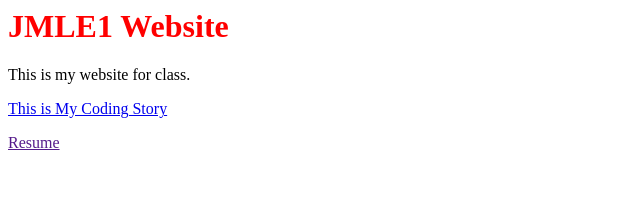
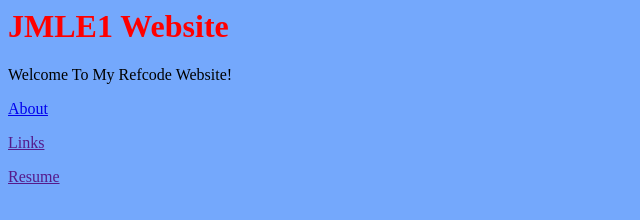
Before and after one commit to lorjo01/JMLE1_Refcode_Repository, a plain HTML site: page index.html in a window 1280 px wide. Shown: the whole page, without its empty margins (0-640 px from the left). Drawn offline with Linux system fonts and the light colour scheme.

Commit message:
Add links

```diff
--- a/index.html
+++ b/index.html
@@ -1,11 +1,23 @@
+<body>
 <h1>JMLE1 Website</h1>
-This is my website for class.
-<p>
-<a href="mystory.html">This is My Coding Story</a>
-</p>
-<a href="">Resume</a>
+Welcome To My Refcode Website!
+  <p>
+  <a href="mystory.html">About</a>
+  </p>
+  <p>
+  <a href="">Links</a>
+  </p>
+  <p>
+  <a href="">Resume</a>
+  </p>
+
+</body>
 
 <style>
+body {
+  background-color: #74a8fc
+}
+
 h1 {
     color: red
 }
```
